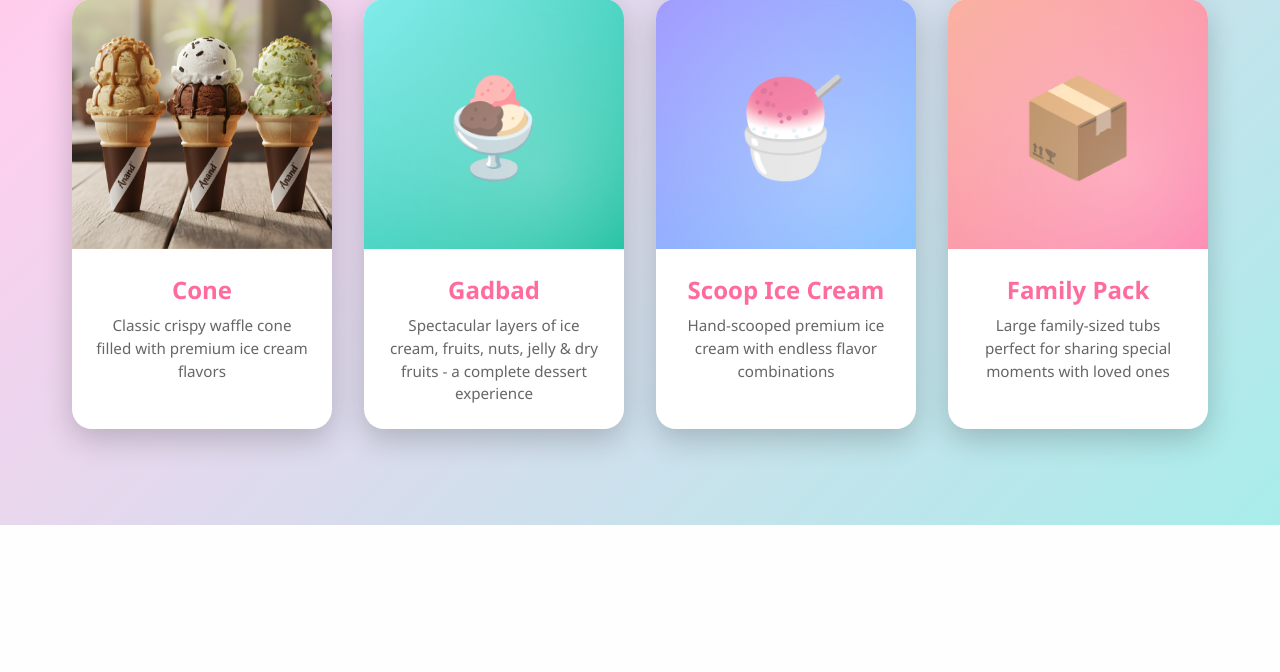
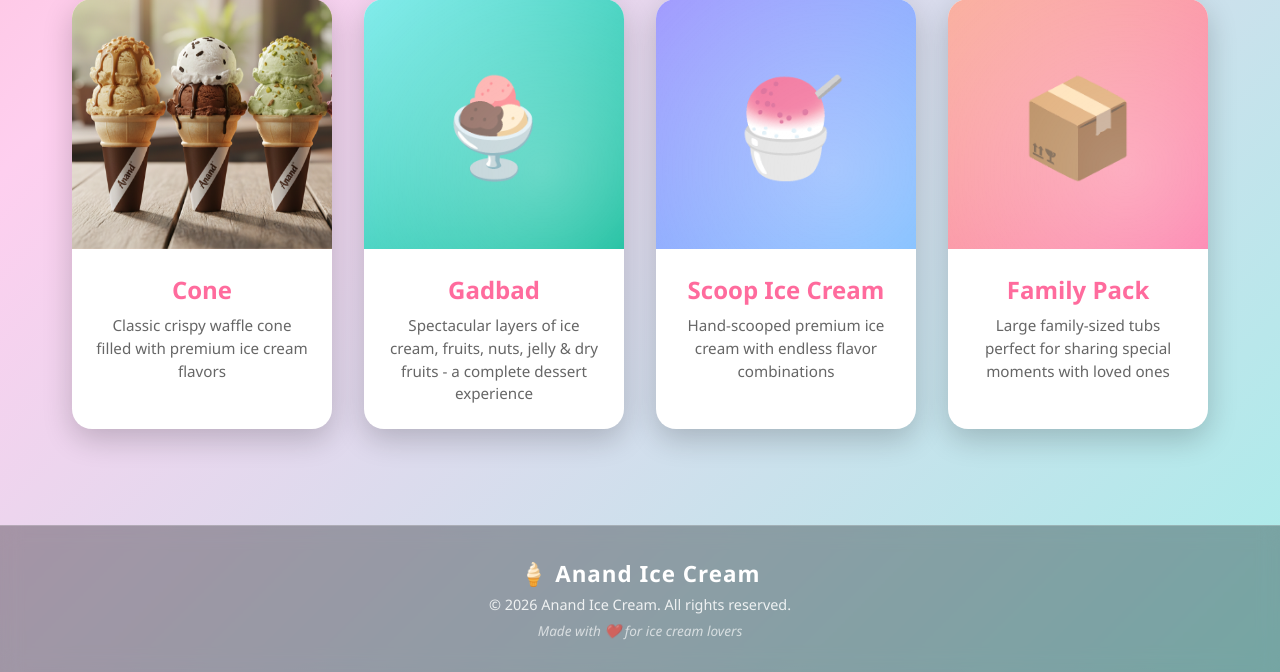
Before and after one commit to Tilak2001/Anandicecream, a Django app: page / in a window 1280 px wide. Shown: the part 1606-2278 px from the top of the page. Before the commit the page ends 2131 px from the top, so only its background shows below. Run offline with Django 5.2, Linux system fonts and the light colour scheme.

Commit message:
Add footer with copyright 2026

```diff
--- a/static/css/styles.css
+++ b/static/css/styles.css
@@ -717,6 +717,7 @@ nav {
         font-size: 1rem;
     }
 }
+
 /* ========================
    Hero Video Section
    ======================== */
@@ -734,3 +735,39 @@ nav {
     max-height: 520px;
     object-fit: cover;
 }
+
+/* ── Footer ── */
+.site-footer {
+    background: rgba(0, 0, 0, 0.3);
+    backdrop-filter: blur(10px);
+    border-top: 1px solid rgba(255, 255, 255, 0.2);
+    padding: 2rem 1rem;
+    text-align: center;
+    margin-top: 3rem;
+}
+
+.footer-content {
+    max-width: 800px;
+    margin: 0 auto;
+    display: flex;
+    flex-direction: column;
+    gap: 0.4rem;
+}
+
+.footer-brand {
+    font-size: 1.4rem;
+    font-weight: 700;
+    color: white;
+    letter-spacing: 1px;
+}
+
+.footer-copy {
+    font-size: 0.9rem;
+    color: rgba(255, 255, 255, 0.85);
+}
+
+.footer-tagline {
+    font-size: 0.85rem;
+    color: rgba(255, 255, 255, 0.65);
+    font-style: italic;
+}
--- a/templates/index.html
+++ b/templates/index.html
@@ -582,6 +582,15 @@
             </div>
         </div>
     </div>
+    <!-- Footer -->
+    <footer class="site-footer">
+        <div class="footer-content">
+            <p class="footer-brand">🍦 Anand Ice Cream</p>
+            <p class="footer-copy">© 2026 Anand Ice Cream. All rights reserved.</p>
+            <p class="footer-tagline">Made with ❤️ for ice cream lovers</p>
+        </div>
+    </footer>
+
     <script src="{% static 'js/cart.js' %}"></script>
     <script src="{% static 'js/script.js' %}"></script>
 </body>
```
